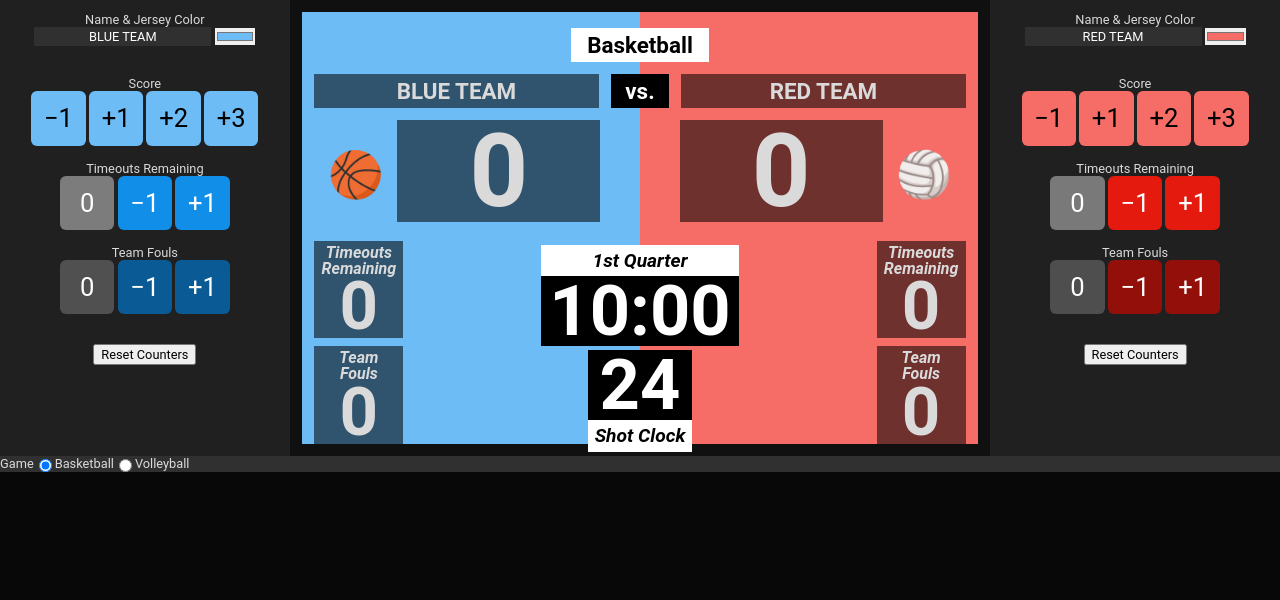
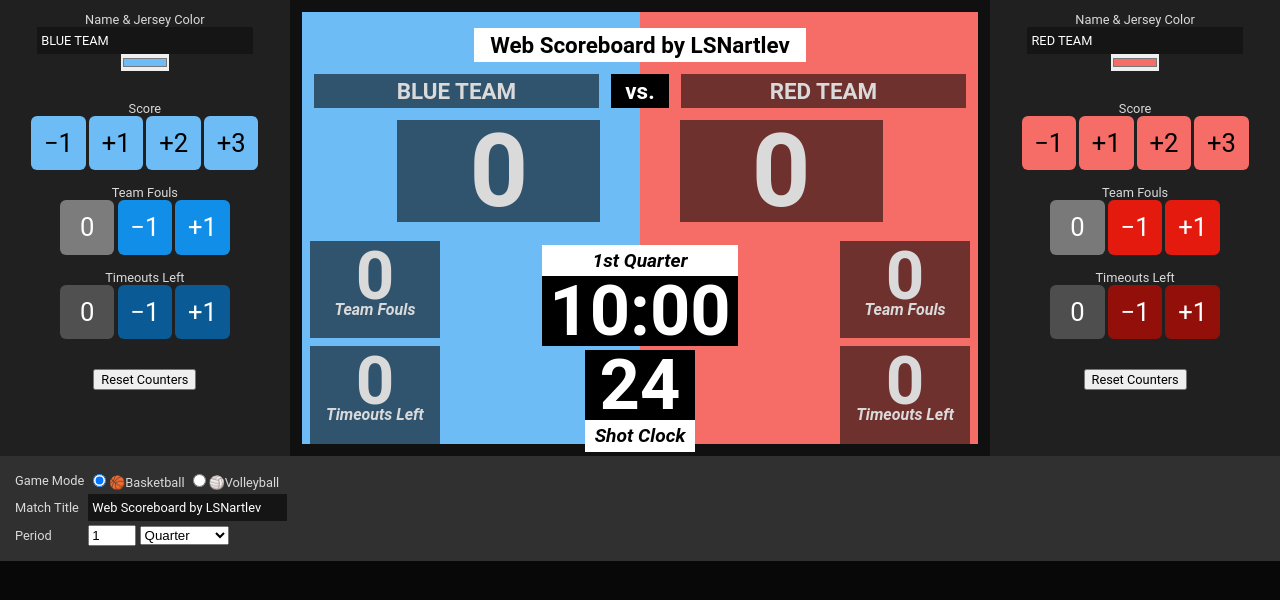
Before and after one commit to LSNartlev/scoreboard, a plain HTML site: page index.html in a window 1280 px wide. Drawn offline with Linux system fonts and the light colour scheme.

Commit message:
More option panel elements added (has few issues)
TODO: Color setting issue on scoreboard to be resolved.

```diff
--- a/index.html
+++ b/index.html
@@ -19,14 +19,14 @@
 						<input type="button" id="scoreAfuncB" name="scoreAfuncB" value="+1" class="teambutton" onclick='updateScore("A", "B")'>
 						<input type="button" id="scoreAfuncC" name="scoreAfuncC" value="+2" class="teambutton" onclick='updateScore("A", "C")'>
 						<input type="button" id="scoreAfuncD" name="scoreAfuncD" value="+3" class="teambutton" onclick='updateScore("A", "D")'><br><br>
-						<label for="teamAtimeoutctrl">Timeouts Remaining</label><br>
-						<input type="button" id="timeoutAzero" name="timeoutAzero" value="0" class="teambutton" onclick='updateCounter("A", "T", 0)'>
-						<input type="button" id="timeoutAminus1" name="timeoutAminus1" value="&#8722;1" class="teambutton" onclick='updateCounter("A", "T", -1)'>
-						<input type="button" id="timeoutAplus1" name="timeoutAplus1" value="+1" class="teambutton" onclick='updateCounter("A", "T", 1)'><br><br>
-						<label for="teamAfoulctrl" id="bbFoulvbSet">Team Fouls</label><br>
-						<input type="button" id="foulAzero" name="foulAzero" value="0" class="teambutton" onclick='updateCounter("A", "F", 0)'>
-						<input type="button" id="foulAminus1" name="foulAminus1" value="&#8722;1" class="teambutton" onclick='updateCounter("A", "F", -1)'>
-						<input type="button" id="foulAplus1" name="foulAplus1" value="+1" class="teambutton" onclick='updateCounter("A", "F", 1)'><br><br><br>
+						<label for="teamAupperctrl" id="teamAupperctrl"></label><br>
+						<input type="button" id="upperAzero" name="upperAzero" value="0" class="teambutton" onclick='updateCounter("A", "T", 0)'>
+						<input type="button" id="upperAminus1" name="upperAminus1" value="&#8722;1" class="teambutton" onclick='updateCounter("A", "T", -1)'>
+						<input type="button" id="upperAplus1" name="upperAplus1" value="+1" class="teambutton" onclick='updateCounter("A", "T", 1)'><br><br>
+						<label for="teamAlowerctrl" id="teamAlowerctrl"></label><br>
+						<input type="button" id="lowerAzero" name="lowerAzero" value="0" class="teambutton" onclick='updateCounter("A", "F", 0)'>
+						<input type="button" id="lowerAminus1" name="lowerAminus1" value="&#8722;1" class="teambutton" onclick='updateCounter("A", "F", -1)'>
+						<input type="button" id="lowerAplus1" name="lowerAplus1" value="+1" class="teambutton" onclick='updateCounter("A", "F", 1)'><br><br><br>
 						<input type="button" id="resetApoints" name="resetAcounters" value="Reset Counters" class="resetcounter" onclick='resetCounters("A")'>
 					</form>
 				</div>
@@ -41,41 +41,41 @@
 							<div class="column sbteamcontent" id="sbTeamBname"></div>
 						</div>
 						<div class="sbrow">
-							<div class="column sbothercontent" id="sbTeamAposs">&#127936;</div>
+							<div class="column sbothercontent" id="sbTeamAposs"></div>
 							<div class="column sbteamcontent scoreBox" id="sbTeamAscore"></div>
 							<div class="column sbothercontent" id="sbVersusGap"></div>
 							<div class="column sbteamcontent scoreBox" id="sbTeamBscore"></div>
-							<div class="column sbothercontent" id="sbTeamBposs">&#127952;</div>
+							<div class="column sbothercontent" id="sbTeamBposs"></div>
 						</div>
 						<div class="ctrrow">
 							<div class="column" id="countersA">
 								<div class="counterscontent">
-									<span class="counterlabel" id="upperLabelA">Timeouts Remaining</span><br>
 									<span class="counternum" id="upperCounterA"></span>
+									<span class="counterlabel" id="upperLabelA">Timeouts Left</span><br>
 								</div>
 								<div class="counterscontent">
-									<span class="counterlabel" id="lowerLabelA">Team<br>Fouls</span><br>
 									<span class="counternum" id="lowerCounterA"></span>
+									<span class="counterlabel" id="lowerLabelA">Team Fouls</span><br>
 								</div>
 							</div>
 							<div class="column" id="timers">
-								<div class="timerscontent" id="periodTimer">
-									<div class="counterlabel" id="periodText">1st Quarter</div>
-									<div class="counternum" id="periodNum">10:00</div>
+								<div class="timerscontent" id="sbPeriodTimer">
+									<div class="counterlabel" id="sbPeriodText">1st Quarter</div>
+									<div class="counternum" id="sbPeriodNum">10:00</div>
 								</div>
-								<div class="timerscontent" id="shotClock">
-									<div class="counternum" id="shotNum">24</div>
-									<div class="counterlabel" id="shotText">Shot Clock</div>
+								<div class="timerscontent" id="sbShotClock">
+									<div class="counternum" id="sbShotNum">24</div>
+									<div class="counterlabel" id="sbShotText">Shot Clock</div>
 								</div>
 							</div>
 							<div class="column" id="countersB">
 								<div class="counterscontent">
-									<span class="counterlabel" id="upperLabelB">Timeouts Remaining</span><br>
 									<span class="counternum" id="upperCounterB"></span>
+									<span class="counterlabel" id="upperLabelB">Timeouts Left</span><br>
 								</div>
 								<div class="counterscontent">
-									<span class="counterlabel" id="lowerLabelB">Team<br>Fouls</span><br>
 									<span class="counternum" id="lowerCounterB"></span>
+									<span class="counterlabel" id="lowerLabelB">Team Fouls</span><br>
 								</div>
 							</div>
 						</div>
@@ -91,22 +91,45 @@
 						<input type="button" id="scoreBfuncB" name="scoreBfuncB" value="+1" class="teambutton" onclick='updateScore("B", "B")'>
 						<input type="button" id="scoreBfuncC" name="scoreBfuncC" value="+2" class="teambutton" onclick='updateScore("B", "C")'>
 						<input type="button" id="scoreBfuncD" name="scoreBfuncD" value="+3" class="teambutton" onclick='updateScore("B", "D")'><br><br>
-						<label for="teamBtimeoutctrl">Timeouts Remaining</label><br>
-						<input type="button" id="timeoutBzero" name="timeoutBzero" value="0" class="teambutton" onclick='updateCounter("B", "T", 0)'>
-						<input type="button" id="timeoutBminus1" name="timeoutBminus1" value="&#8722;1" class="teambutton" onclick='updateCounter("B", "T", -1)'>
-						<input type="button" id="timeoutBplus1" name="timeoutBplus1" value="+1" class="teambutton" onclick='updateCounter("B", "T", 1)'><br><br>
-						<label for="teamBfoulctrl" id="bbFoulvbSet">Team Fouls</label><br>
-						<input type="button" id="foulBzero" name="foulBzero" value="0" class="teambutton" onclick='updateCounter("B", "F", 0)'>
-						<input type="button" id="foulBminus1" name="foulBminus1" value="&#8722;1" class="teambutton" onclick='updateCounter("B", "F", -1)'>
-						<input type="button" id="foulBplus1" name="foulBplus1" value="+1" class="teambutton" onclick='updateCounter("B", "F", 1)'><br><br><br>
+						<label for="teamBupperctrl" id="teamBupperctrl"></label><br>
+						<input type="button" id="upperBzero" name="upperBzero" value="0" class="teambutton" onclick='updateCounter("B", "T", 0)'>
+						<input type="button" id="upperBminus1" name="upperBminus1" value="&#8722;1" class="teambutton" onclick='updateCounter("B", "T", -1)'>
+						<input type="button" id="upperBplus1" name="upperBplus1" value="+1" class="teambutton" onclick='updateCounter("B", "T", 1)'><br><br>
+						<label for="teamBlowerctrl" id="teamBlowerctrl"></label><br>
+						<input type="button" id="lowerBzero" name="lowerBzero" value="0" class="teambutton" onclick='updateCounter("B", "F", 0)'>
+						<input type="button" id="lowerBminus1" name="lowerBminus1" value="&#8722;1" class="teambutton" onclick='updateCounter("B", "F", -1)'>
+						<input type="button" id="lowerBplus1" name="lowerBplus1" value="+1" class="teambutton" onclick='updateCounter("B", "F", 1)'><br><br><br>
 						<input type="button" id="resetBcounters" name="resetBcounters" value="Reset Counters" class="resetcounter" onclick='resetCounters("B")'>
 					</form>
 				</div>
 			</div>
 			<div class="row optionpanels">
-				<label for="gameMode">Game</label>
-				<input type="radio" name="gameMode" value="Basketball" checked="true">Basketball</input>
-				<input type="radio" name="gameMode" value="Volleyball">Volleyball</input>
+				<div class="column setupcol">
+					<table>
+						<tr>
+							<td><label for="gameMode">Game Mode</label></td>
+							<td>
+								<input type="radio" id="bbMode" name="gameMode" value="Basketball" checked="true" onchange="changeGameMode()">&#127936;Basketball</input>
+								<input type="radio" id="vbMode" name="gameMode" value="Volleyball" onchange="changeGameMode()">&#127952;Volleyball</input>
+							</td>
+						</tr>
+						<tr>
+							<td><label for="matchTitle">Match Title</label></td>
+							<td><input type="text" id="matchTitle" name="matchTitle" class="textfield teamtf" oninput='changeMatchTitle()' maxlength="60"></td>
+						</tr>
+						<tr>
+							<td><label for="gamePeriod">Period</label></td>
+							<td>
+								<input type="number" id="periodNum" name="periodNum" value="1" min="0" max="5">
+								<select id="gamePeriod" name="gamePeriod">
+									<option value="off">(No period)</option>
+									<option value="on1" selected="selected">Quarter</option>
+									<option value="on2">Half</option>
+								</select>
+							</td>
+						</tr>
+					</table>
+				</div>
 			</div>
 		</div>
 	</body>
--- a/script.js
+++ b/script.js
@@ -1,9 +1,9 @@
-var matchTitle = "Basketball";
+var matchTitle = "Web Scoreboard by LSNartlev";
 var teamAname = "BLUE TEAM", teamBname = "RED TEAM";
 var teamAcolor = "#6dbcf5", teamBcolor = "#f56d66";
 var teamAscore = 0, teamBscore = 0;
-var teamAfouls = 0, teamBfouls = 0;
-var teamAtimeouts = 0, teamBtimeouts = 0;
+var teamAupperCounter = 0, teamBupperCounter = 0;
+var teamAlowerCounter = 0, teamBlowerCounter = 0;
 var isBasketball = true, ballPossession = 0;
 var enableTimer = true, enableShotClock = true;
 var isTimerRunning = false, isShotClockRunning = false;
@@ -11,49 +11,49 @@ var timer = [10, 0, 0], shotClock = 24, isTimeout = false;
 var defaultTimer = [10, 0, 0], defaultShotClocks = [24, 14, 60];
 
 function setDefaults() {
-	setMatchTitle(matchTitle);
 	setTeamColors("A", teamAcolor);
 	setTeamInfo("A");
 	setTeamColors("B", teamBcolor);
 	setTeamInfo("B");
+	setMatchTitle(matchTitle);
 	setScoreboardElements();
 	resetCounters("A");
 	resetCounters("B");
 }
 
 function setMatchTitle(matchTitle) {
-	document.getElementById("sbMatchTitle").innerHTML = matchTitle;
+	document.getElementById("matchTitle").value = matchTitle;
 }
 
 function setTeamColors(team, color) {
 	// Background Colors of Input Color, Score Control Buttons
 	document.getElementById("team"+team+"color").value =
-	document.getElementById("score"+team+"funcA").style.backgroundColor =
+	document.getElementById("score"+team+"funcA").style.backgroundColor = isBasketball? color:getShadedColor(color, 0.7, true);
 	document.getElementById("score"+team+"funcB").style.backgroundColor =
 	document.getElementById("score"+team+"funcC").style.backgroundColor =
 	document.getElementById("score"+team+"funcD").style.backgroundColor = color;
 
 	// Text Colors of Score Control Buttons and Ball Possession indicator
-	document.getElementById("score"+team+"funcA").style.color =
+	document.getElementById("score"+team+"funcA").style.color = isBasketball? getTextColor(color):getTextColor(getShadedColor(color, 0.7, true));
 	document.getElementById("score"+team+"funcB").style.color =
 	document.getElementById("score"+team+"funcC").style.color =
 	document.getElementById("score"+team+"funcD").style.color = getTextColor(color);
 
 	// Colors of Timeout/Sets Won Control Buttons
-	document.getElementById("timeout"+team+"zero").style.backgroundColor = getShadedColor(color, 0.7, true);
-	document.getElementById("timeout"+team+"zero").style.color = getTextColor(getShadedColor(color, 0.7, true));
-	document.getElementById("timeout"+team+"minus1").style.backgroundColor =
-	document.getElementById("timeout"+team+"plus1").style.backgroundColor = getShadedColor(color, 0.7, false);
-	document.getElementById("timeout"+team+"minus1").style.color =
-	document.getElementById("timeout"+team+"plus1").style.color = getTextColor(getShadedColor(color, 0.7, false));
+	document.getElementById("upper"+team+"zero").style.backgroundColor = getShadedColor(color, 0.7, true);
+	document.getElementById("upper"+team+"zero").style.color = getTextColor(getShadedColor(color, 0.7, true));
+	document.getElementById("upper"+team+"minus1").style.backgroundColor =
+	document.getElementById("upper"+team+"plus1").style.backgroundColor = getShadedColor(color, 0.7, false);
+	document.getElementById("upper"+team+"minus1").style.color =
+	document.getElementById("upper"+team+"plus1").style.color = getTextColor(getShadedColor(color, 0.7, false));
 
 	// Colors of Team Foul Control Buttons
-	document.getElementById("foul"+team+"zero").style.backgroundColor = getShadedColor(color, 0.45, true);
-	document.getElementById("foul"+team+"zero").style.color = getTextColor(getShadedColor(color, 0.45, true));
-	document.getElementById("foul"+team+"minus1").style.backgroundColor =
-	document.getElementById("foul"+team+"plus1").style.backgroundColor = getShadedColor(color, 0.45, false);
-	document.getElementById("foul"+team+"minus1").style.color =
-	document.getElementById("foul"+team+"plus1").style.color = getTextColor(getShadedColor(color, 0.45, false));
+	document.getElementById("lower"+team+"zero").style.backgroundColor = getShadedColor(color, 0.45, true);
+	document.getElementById("lower"+team+"zero").style.color = getTextColor(getShadedColor(color, 0.45, true));
+	document.getElementById("lower"+team+"minus1").style.backgroundColor =
+	document.getElementById("lower"+team+"plus1").style.backgroundColor = getShadedColor(color, 0.45, false);
+	document.getElementById("lower"+team+"minus1").style.color =
+	document.getElementById("lower"+team+"plus1").style.color = getTextColor(getShadedColor(color, 0.45, false));
 }
 
 function setTeamInfo(team) {
@@ -63,13 +63,25 @@ function setTeamInfo(team) {
 
 function setScoreboardElements() {
 	// Scoreboard Background
+	console.log("Before setScoreboardElements()----- TEAM A:" + teamAcolor + " / TEAM B:" + teamBcolor);
 	teamAcolor = document.getElementById("teamAcolor").value;
 	teamBcolor = document.getElementById("teamBcolor").value;
+	console.log("After setScoreboardElements()----- TEAM A:" + teamAcolor + " / TEAM B:" + teamBcolor);
 	document.getElementById("scoreboard").style.background = "linear-gradient(to right, " + teamAcolor + " 0 50%, " + teamBcolor + " 50% 100%)";
 
 	// Match Title
-	//matchTitle = document.getElementById("matchTitle").value;
+	matchTitle = document.getElementById("matchTitle").value;
 	document.getElementById("sbMatchTitle").innerHTML = matchTitle;
+
+	// Scoreboard Labels
+	document.getElementById("teamAupperctrl").innerHTML =
+	document.getElementById("teamBupperctrl").innerHTML =
+	document.getElementById("upperLabelA").innerHTML =
+	document.getElementById("upperLabelB").innerHTML = isBasketball? "Team Fouls":"Set Wins";
+	document.getElementById("teamAlowerctrl").innerHTML =
+	document.getElementById("teamBlowerctrl").innerHTML =
+	document.getElementById("lowerLabelA").innerHTML =
+	document.getElementById("lowerLabelB").innerHTML = "Timeouts Left";
 }
 
 function getTextColor(color) {
@@ -130,6 +142,11 @@ function changeTeamName(team) {
 	setTeamInfo(team);
 }
 
+function changeMatchTitle() {
+	matchTitle = document.getElementById("matchTitle").value;
+	setScoreboardElements();
+}
+
 function changeTeamColor(team) {
 	setTeamColors(team, document.getElementById("team"+team+"color").value);
 	setScoreboardElements();
@@ -166,45 +183,62 @@ function updateScore(team, scoreButton) {
 
 function updateCounter(team, ctrType, ctrButton) {
 	if(ctrButton === 0) {
-		if(ctrType === "T") team === "A"? teamAtimeouts = 0:teamBtimeouts = 0;
-		if(ctrType === "F") team === "A"? teamAfouls = 0:teamBfouls = 0;
+		if(ctrType === "T") team === "A"? teamAupperCounter = 0:teamBupperCounter = 0;
+		if(ctrType === "F") team === "A"? teamAlowerCounter = 0:teamBlowerCounter = 0;
 	}
 	else {
-		if(ctrType === "T") team === "A"? teamAtimeouts += ctrButton:teamBtimeouts += ctrButton;
-		if(ctrType === "F") team === "A"? teamAfouls += ctrButton:teamBfouls += ctrButton;
+		if(ctrType === "T") team === "A"? teamAupperCounter += ctrButton:teamBupperCounter += ctrButton;
+		if(ctrType === "F") team === "A"? teamAlowerCounter += ctrButton:teamBlowerCounter += ctrButton;
 	}
 	// prevent negative values
-	if(teamAtimeouts < 0) teamAtimeouts = 0;
-	if(teamBtimeouts < 0) teamBtimeouts = 0;
-	if(teamAfouls < 0) teamAfouls = 0;
-	if(teamBfouls < 0) teamBfouls = 0;
+	if(teamAupperCounter < 0) teamAupperCounter = 0;
+	if(teamBupperCounter < 0) teamBupperCounter = 0;
+	if(teamAlowerCounter < 0) teamAlowerCounter = 0;
+	if(teamBlowerCounter < 0) teamBlowerCounter = 0;
 	// prevent values above 9
-	if(teamAtimeouts > 9) teamAtimeouts = 9;
-	if(teamBtimeouts > 9) teamBtimeouts = 9;
-	if(teamAfouls > 9) teamAfouls = 9;
-	if(teamBfouls > 9) teamBfouls = 9;
+	if(teamAupperCounter > 9) teamAupperCounter = 9;
+	if(teamBupperCounter > 9) teamBupperCounter = 9;
+	if(teamAlowerCounter > 9) teamAlowerCounter = 9;
+	if(teamBlowerCounter > 9) teamBlowerCounter = 9;
 	refreshCounters();
 }
 
 function refreshCounters() {
 	document.getElementById("sbTeamAscore").innerHTML = teamAscore;
 	document.getElementById("sbTeamBscore").innerHTML = teamBscore;
-	document.getElementById("upperCounterA").innerHTML = teamAtimeouts;
-	document.getElementById("upperCounterB").innerHTML = teamBtimeouts;
-	document.getElementById("lowerCounterA").innerHTML = teamAfouls;
-	document.getElementById("lowerCounterB").innerHTML = teamBfouls;
+	document.getElementById("upperCounterA").innerHTML = teamAupperCounter;
+	document.getElementById("upperCounterB").innerHTML = teamBupperCounter;
+	document.getElementById("lowerCounterA").innerHTML = teamAlowerCounter;
+	document.getElementById("lowerCounterB").innerHTML = teamBlowerCounter;
 }
 
 function resetCounters(team) {
 	if(team === "A") {
 		teamAscore = 0;
-		teamAtimeouts = 0;
-		teamAfouls = 0;
+		teamAupperCounter = 0;
+		teamAlowerCounter = 0;
 	}
 	else {
 		teamBscore = 0;
-		teamBtimeouts = 0;
-		teamBfouls = 0;
+		teamBupperCounter = 0;
+		teamBlowerCounter = 0;
 	}
 	refreshCounters();
 }
+
+function changeGameMode() {
+	let newMode = document.querySelector("input[name='gameMode']:checked").value;
+	isBasketball = newMode === "Basketball"? true:false;
+	document.getElementById("scoreAfuncA").value = isBasketball? "\u22121":"0";
+	document.getElementById("scoreBfuncA").value = isBasketball? "\u22121":"0";
+	document.getElementById("scoreAfuncB").value = isBasketball? "+1":"\u22121";
+	document.getElementById("scoreBfuncB").value = isBasketball? "+1":"\u22121";
+	document.getElementById("scoreAfuncC").value = isBasketball? "+2":"+1";
+	document.getElementById("scoreBfuncC").value = isBasketball? "+2":"+1";
+	document.getElementById("scoreAfuncD").style.display = isBasketball? "inline-block":"none";
+	document.getElementById("scoreBfuncD").style.display = isBasketball? "inline-block":"none";
+	console.log("RED:" + document.getElementById("teamAcolor").value + " / BLUE:" + document.getElementById("teamBcolor").value);
+	setTeamColors("A", teamAcolor);
+	setTeamColors("B", teamBcolor);
+	setScoreboardElements();
+}
--- a/styles.css
+++ b/styles.css
@@ -7,8 +7,13 @@ body {
 	padding:0;
 }
 
+table {
+	border:0;
+}
+
 form {
 	text-align:center;
+	width:100%;
 }
 
 .pagecontain {
@@ -69,7 +74,6 @@ form {
 	justify-content:center;
 	position:relative;
 	background-color:#202020;
-	min-width:;
 	width:22vw;
 	min-height:360px;
 	height:33.75vw;
@@ -89,17 +93,17 @@ form {
 }
 
 .setupcol {
+	display:block;
 	padding:1.5vh;
 	width:22vw;
 }
 
 .textfield {
 	position:relative;
-	background-color:#303030;
-	padding:0;
+	background-color:#151515;
+	padding:0.5vh;
 	border:none;
 	color:#ffffff;
-	text-align:center;
 	font-family:roboto, sans-serif;
 	font-size:max(1vw,12px);
 	height:max(1.5vw,14px);
@@ -107,6 +111,10 @@ form {
 
 .teamtf {
 	width:78%;
+}
+
+#matchTitle {
+	width:100%;
 }
 
 input[type="color"] {
@@ -219,7 +227,7 @@ input[type="color"] {
 #countersA, #countersB {
 	display:flex;
 	flex-direction:column;
-	width:12%;
+	width:18%;
 	text-align:center;
 	align-items:center;
 	justify-content:center;
@@ -229,6 +237,10 @@ input[type="color"] {
 	background-color:rgb(0, 0, 0, 0.55);
 	margin:0.5vh;
 	padding:0.5vh;
+	display:flex;
+	flex-direction:column;
+	align-items:center;
+	justify-content:center;
 	width:100%;
 	height:min(7em,9vw);
 }
@@ -236,7 +248,7 @@ input[type="color"] {
 .timerscontent {
 	margin:0.5vh;
 	padding:0.5vh;
-	width:42.5%;
+	width:50%;
 	height:min(7em,9vw);
 }
 
@@ -264,12 +276,12 @@ input[type="color"] {
 	flex-direction:column;
 	align-items:center;
 	justify-content:center;
-	width:68.75%;
+	width:58%;
 	margin:0.5vh;
 	padding:0.5vh;
 }
 
-#periodText,#shotText {
+#sbPeriodText,#sbShotText {
 	background-color:#ffffff;
 	color:#000000;
 	font-size:max(1.5vw,12px);
@@ -278,7 +290,7 @@ input[type="color"] {
 	padding:0.75vh;
 }
 
-#periodNum, #shotNum {
+#sbPeriodNum, #sbShotNum {
 	background-color:#000000;
 	color:#ffffff;
 	font-size:max(7.25vh,5.5vw,12px);
@@ -287,6 +299,6 @@ input[type="color"] {
 	padding:1vh;
 }
 
-#shotClock {
-	width:22.5%;
+#sbShotClock {
+	width:28%;
 }
```
